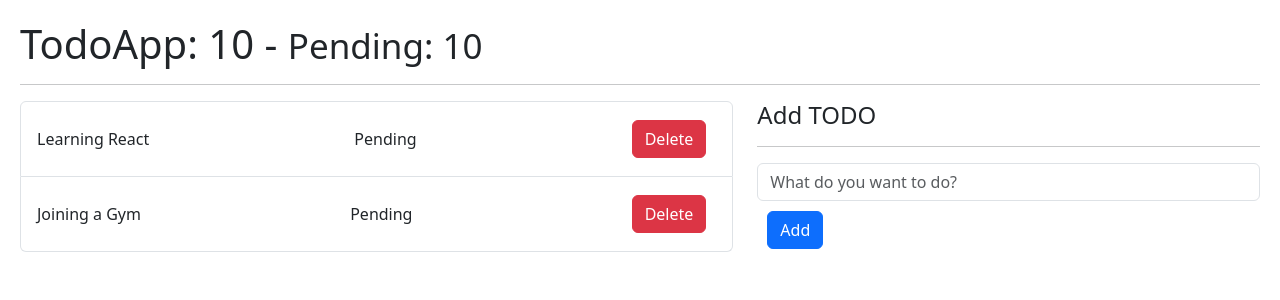
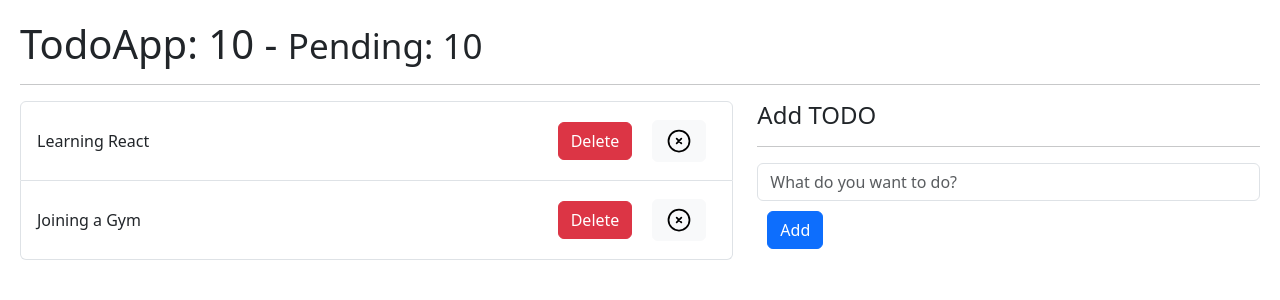
Before and after one commit to Alejandrolga02/Hook-App, a React (Vite) app: page / in a window 1280 px wide. Shown: the top 300 px of the page. Built offline with nearby package versions, Linux system fonts and the light colour scheme.

Commit message:
Added Toggle functionality in task item

```diff
--- a/src/08-useReducer/TodoItem.jsx
+++ b/src/08-useReducer/TodoItem.jsx
@@ -1,28 +1,38 @@
 import React from 'react'
 import PropTypes from "prop-types";
 
-export const TodoItem = React.memo(({ todo, deleteItem }) => {
+import circleCheck from './img/circle-check.svg';
+import circleX from './img/circle-x.svg';
+
+export const TodoItem = React.memo(({ todo, deleteItem, toggleItem }) => {
 	const handleDeleteItem = () => {
 		deleteItem(todo.id);
+	}
+
+	const handleToggleItem = () => {
+		toggleItem(todo.id);
 	}
 
 	return (
 			<li className="list-group-item d-flex justify-content-between">
 				<span className="align-self-center">{todo.description}</span>
-				<span className="align-self-center">
-				{
-					(todo.done)
-						? 'Done'
-						: 'Pending'
-				}
-				</span>
-				<button className="btn btn-danger" onClick={handleDeleteItem}>Delete</button>
+				<div>
+					<button className="btn btn-danger" onClick={handleDeleteItem}>Delete</button>
+					<button className="btn btn-light" onClick={handleToggleItem}>
+						{
+							(todo.done)
+								? <img src={circleCheck} alt="Done icon" />
+								: <img src={circleX} alt="Pending icon" />
+						}
+					</button>
+				</div>
 			</li>
 	);
 });
 
 TodoItem.propTypes = {
 	todo: PropTypes.object.isRequired,
-	deleteItem: PropTypes.func
+	deleteItem: PropTypes.func,
+	toggleItem: PropTypes.func
 };
 TodoItem.displayName = "TodoItem";
--- a/src/08-useReducer/TodoList.jsx
+++ b/src/08-useReducer/TodoList.jsx
@@ -13,12 +13,21 @@ export const TodoList = ({ todos, dispatch }) => {
 		}
 	, []);
 
+	const toggleItem = useCallback(
+		(id) => {
+			return dispatch({
+				id,
+				type: '[TODO] Toggle Item',
+			})
+		}
+	, []);
+
 	return (
 		<>
 			<ul className="list-group">
 				{
 					todos.map((todo) => {
-						return <TodoItem key={todo.id} todo={todo} deleteItem={deleteItem}  />
+						return <TodoItem key={todo.id} todo={todo} deleteItem={deleteItem} toggleItem={toggleItem}  />
 					})
 				}
 			</ul>
--- a/src/08-useReducer/todoReducer.js
+++ b/src/08-useReducer/todoReducer.js
@@ -19,6 +19,17 @@ export const todoReducer = (initialState = [], action) => {
 		case '[TODO] Delete Item':
 			return initialState.filter(val => val.id !== action.id);
 
+		case '[TODO] Toggle Item':
+			return initialState.map((value) => {
+				if (value.id === action.id) {
+					return {
+						...value,
+						done: !value.done
+					}
+				}
+				return value;
+			});
+
 		default:
 			return initialState;
 	}
```
Also changed, not shown: src/08-useReducer/img/circle-check.svg (added), src/08-useReducer/img/circle-x.svg (added).
